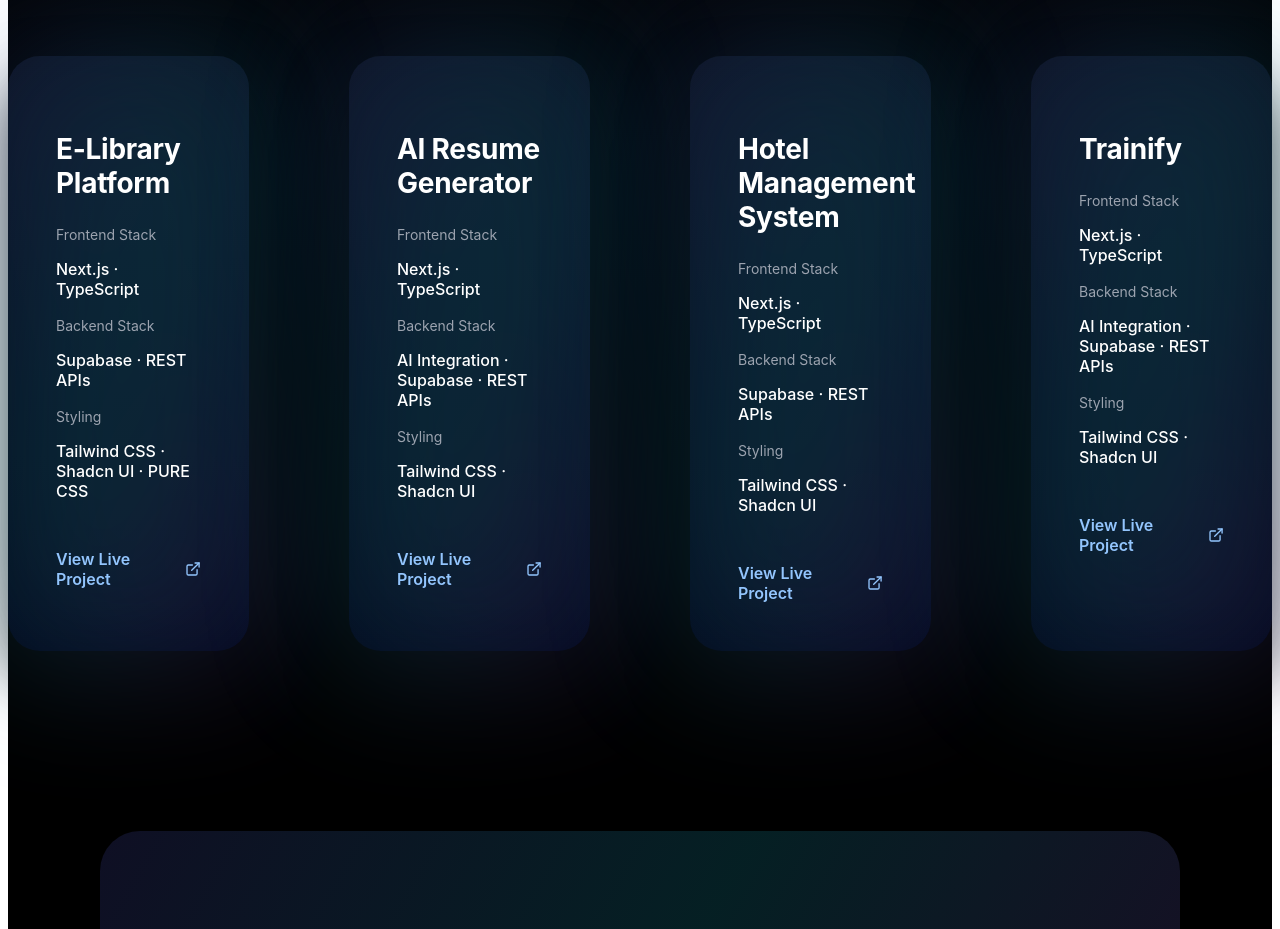
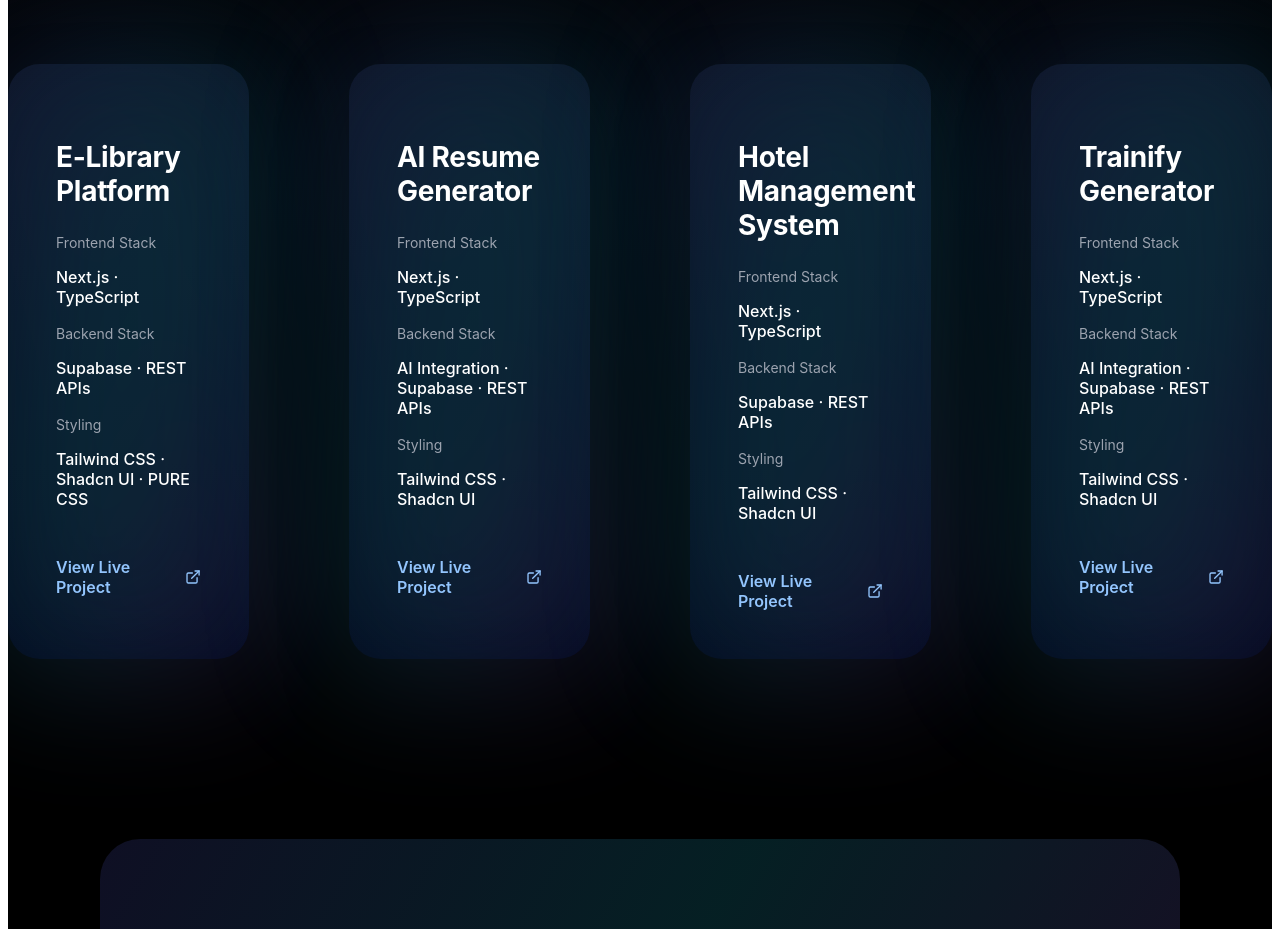
Before and after one commit to Hsabra22/Portfolio, a Next.js app: page / in a window 1280 px wide. Shown: the part 1700-2629 px from the top of the page. Built offline with nearby package versions, Linux system fonts and the light colour scheme.

Commit message:
Padding Updated

```diff
--- a/app/page.tsx
+++ b/app/page.tsx
@@ -31,7 +31,7 @@
     },
     {
       id: 4,
-      title: "Trainify ",
+      title: "Trainify Generator",
       frontend: ["Next.js", "TypeScript"],
       backend: ["AI Integration", "Supabase", "REST APIs"],
       style: ["Tailwind CSS", "Shadcn UI"],
@@ -46,6 +46,10 @@
     background: "radial-gradient(circle at top, #111827, #000000 70%)",
     color: "white",
     fontFamily: "Inter, system-ui, sans-serif",
+    margin: 0,
+    padding: 0,
+    overflowX: "hidden",
+    boxSizing: "border-box",
   }}
 >
   <motion.section
@@ -53,9 +57,12 @@
     animate={{ opacity: 1, y: 0 }}
     transition={{ duration: 1 }}
     style={{
-          maxWidth: 1100,
+      width: "100%",
+      maxWidth: "1100px",
       margin: "0 auto",
+      padding: 0,
       textAlign: "center",
+      boxSizing: "border-box",
     }}
   >
         <h1
```
Lines whose indentation alone changed are shown as unchanged.
